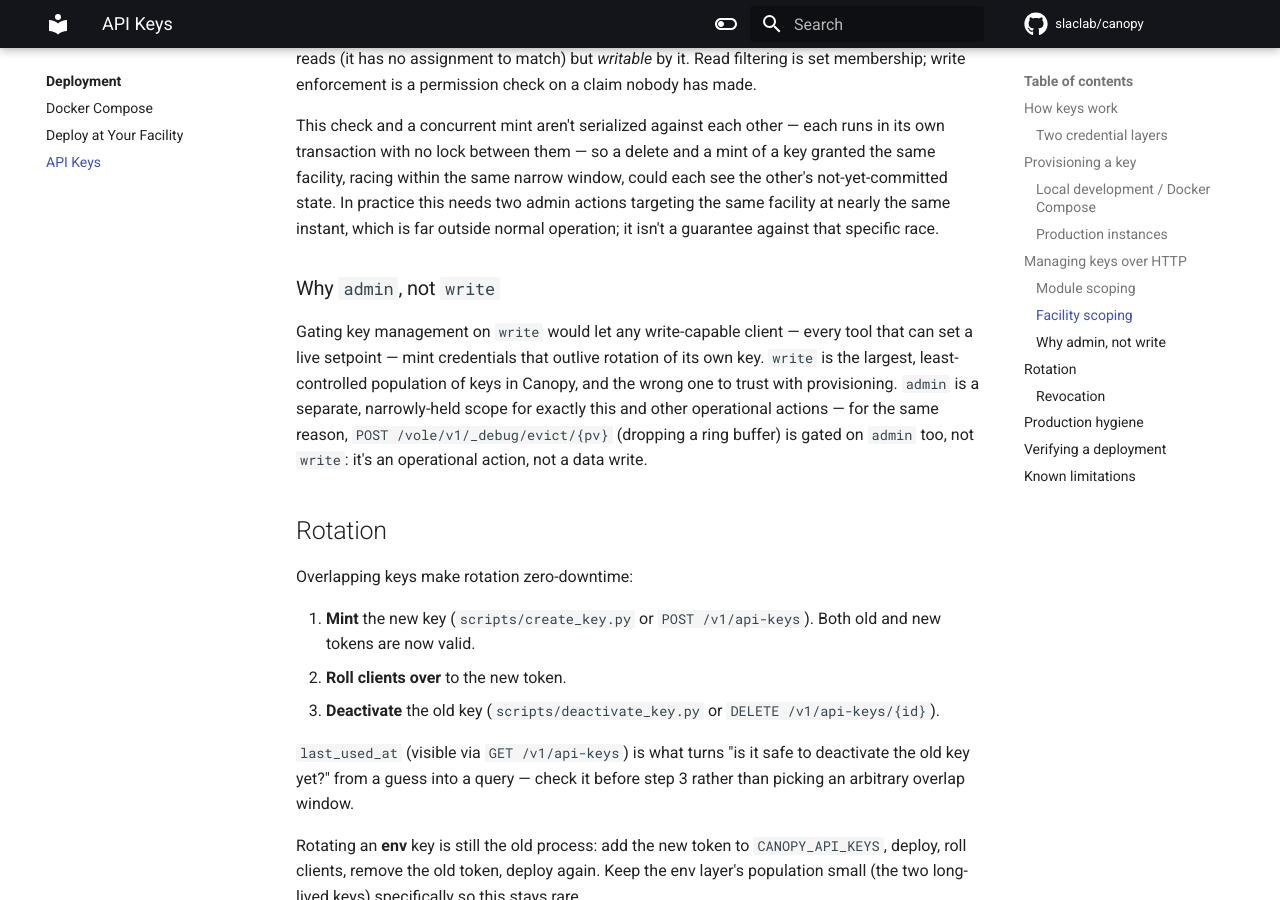
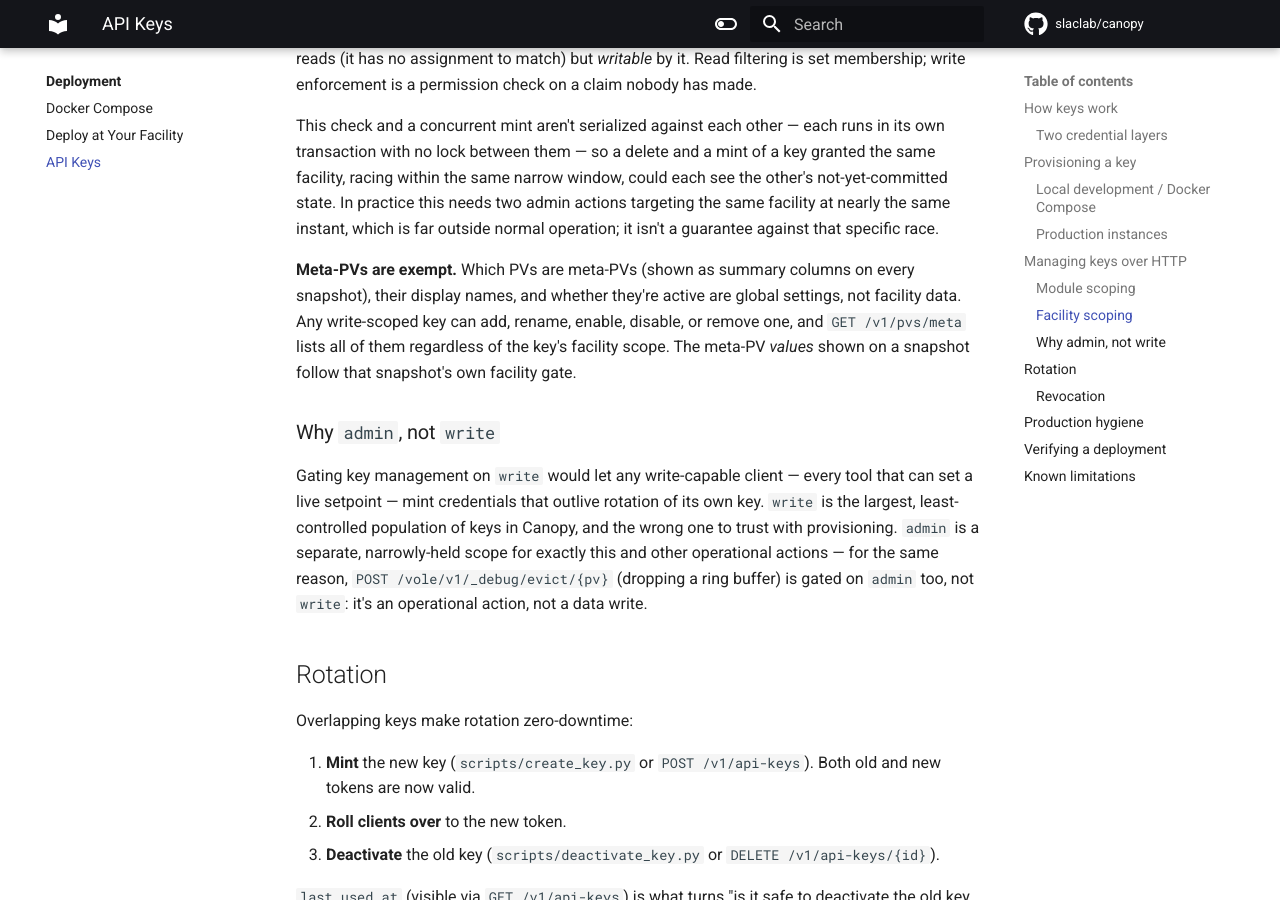
Before and after one commit to slaclab/canopy, an MkDocs documentation site: the page built from docs/deployment/api-keys.md, in a window 1280 px wide and 900 px high, scrolled down 5528 px. Built offline with MkDocs 1.6.1 and Material for MkDocs 9.7.7, drawn with Linux system fonts in a browser that asks for light colours; comment, search, counter and statistics services are not loaded.

Commit message:
Document that meta-pvs are not facility gated since they are a global change; meta-pvs require write access

```diff
--- a/docs/deployment/api-keys.md
+++ b/docs/deployment/api-keys.md
@@ -262,6 +262,12 @@ each see the other's not-yet-committed state. In practice this needs two admin
 actions targeting the same facility at nearly the same instant, which is far
 outside normal operation; it isn't a guarantee against that specific race.
 
+**Meta-PVs are exempt.** Which PVs are meta-PVs (shown as summary columns on every
+snapshot), their display names, and whether they're active are global settings, not
+facility data. Any write-scoped key can add, rename, enable, disable, or remove one,
+and `GET /v1/pvs/meta` lists all of them regardless of the key's facility scope. The
+meta-PV *values* shown on a snapshot follow that snapshot's own facility gate.
+
 ### Why `admin`, not `write`
 
 Gating key management on `write` would let any write-capable client — every
```
Also changed, not shown: 1 other file.
